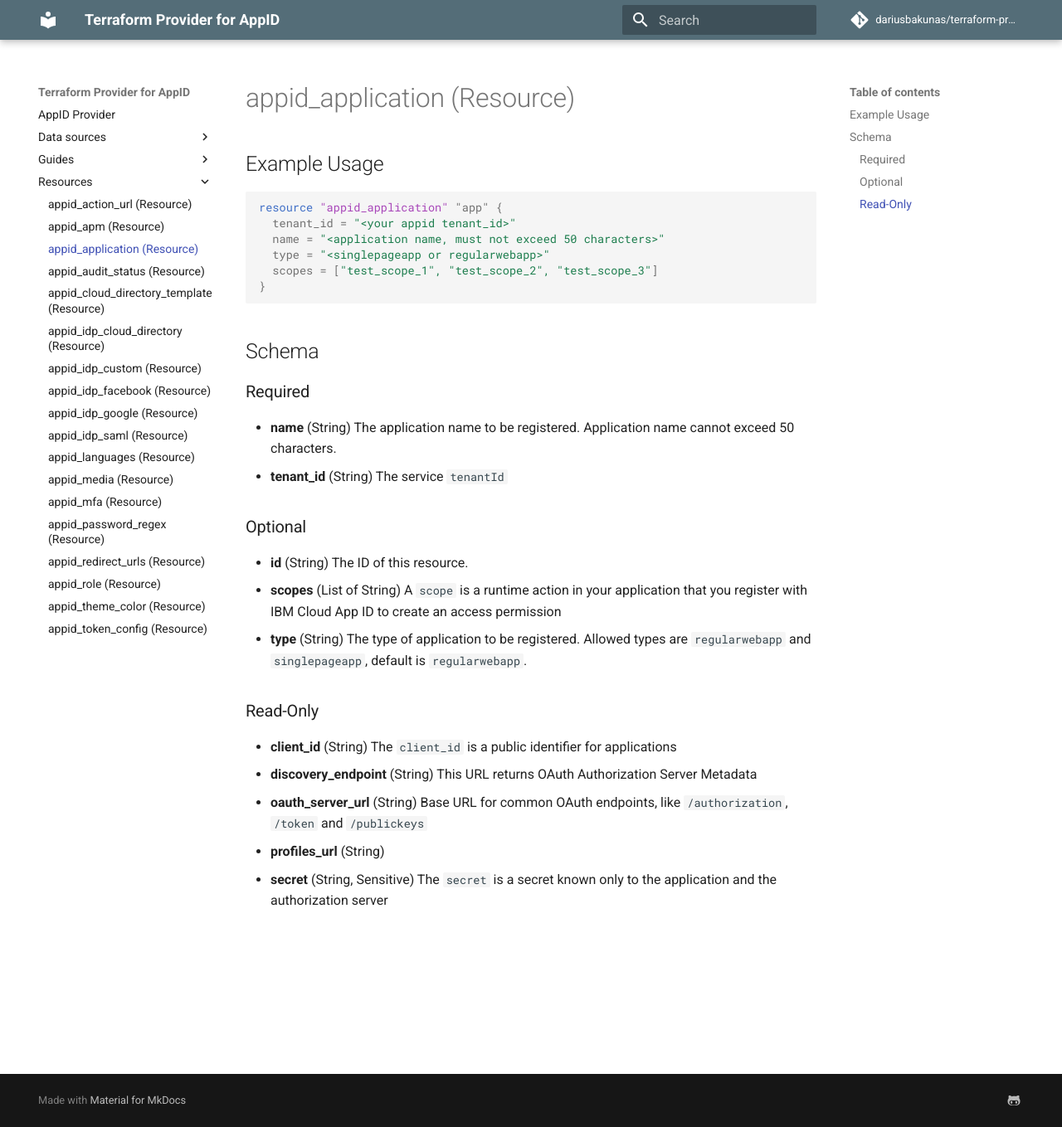
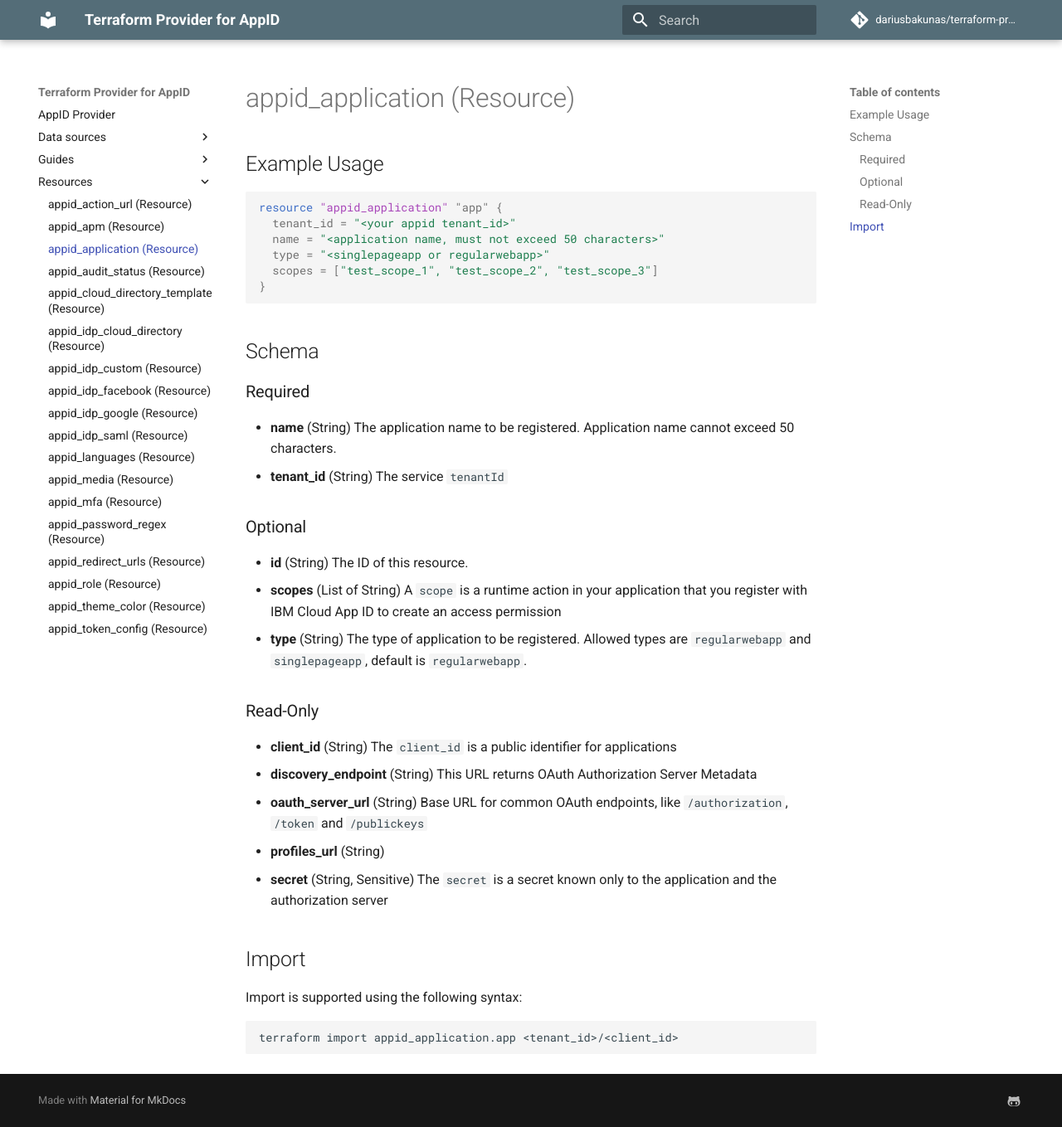
Before and after one commit to dariusbakunas/terraform-provider-appid, an MkDocs documentation site: the page built from docs/resources/application.md, in a window 1280 px wide and 1359 px high. Shown: the whole window at 83% size. Built offline with MkDocs 1.6.1 and Material for MkDocs 9.7.7, drawn with Linux system fonts in a browser that asks for light colours; comment, search, counter and statistics services are not loaded.

Commit message:
docs: re-generate

````diff
--- a/docs/resources/application.md
+++ b/docs/resources/application.md
@@ -42,3 +42,11 @@
 - **oauth_server_url** (String) Base URL for common OAuth endpoints, like `/authorization`, `/token` and `/publickeys`
 - **profiles_url** (String)
 - **secret** (String, Sensitive) The `secret` is a secret known only to the application and the authorization server
+
+## Import
+
+Import is supported using the following syntax:
+
+```shell
+terraform import appid_application.app <tenant_id>/<client_id>
+```
````
Also changed, not shown: docs/resources/apm.md (+8 -0 lines), 2 other files.
